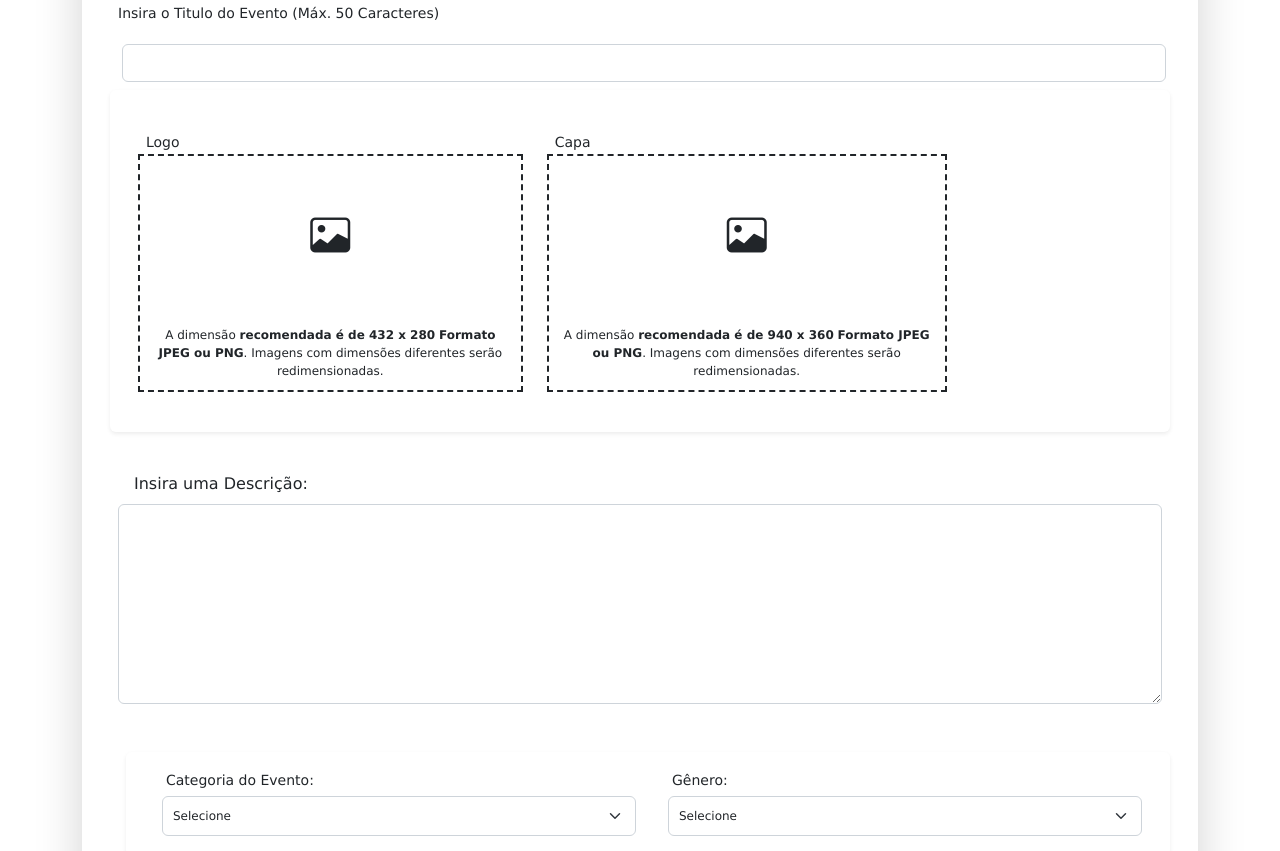
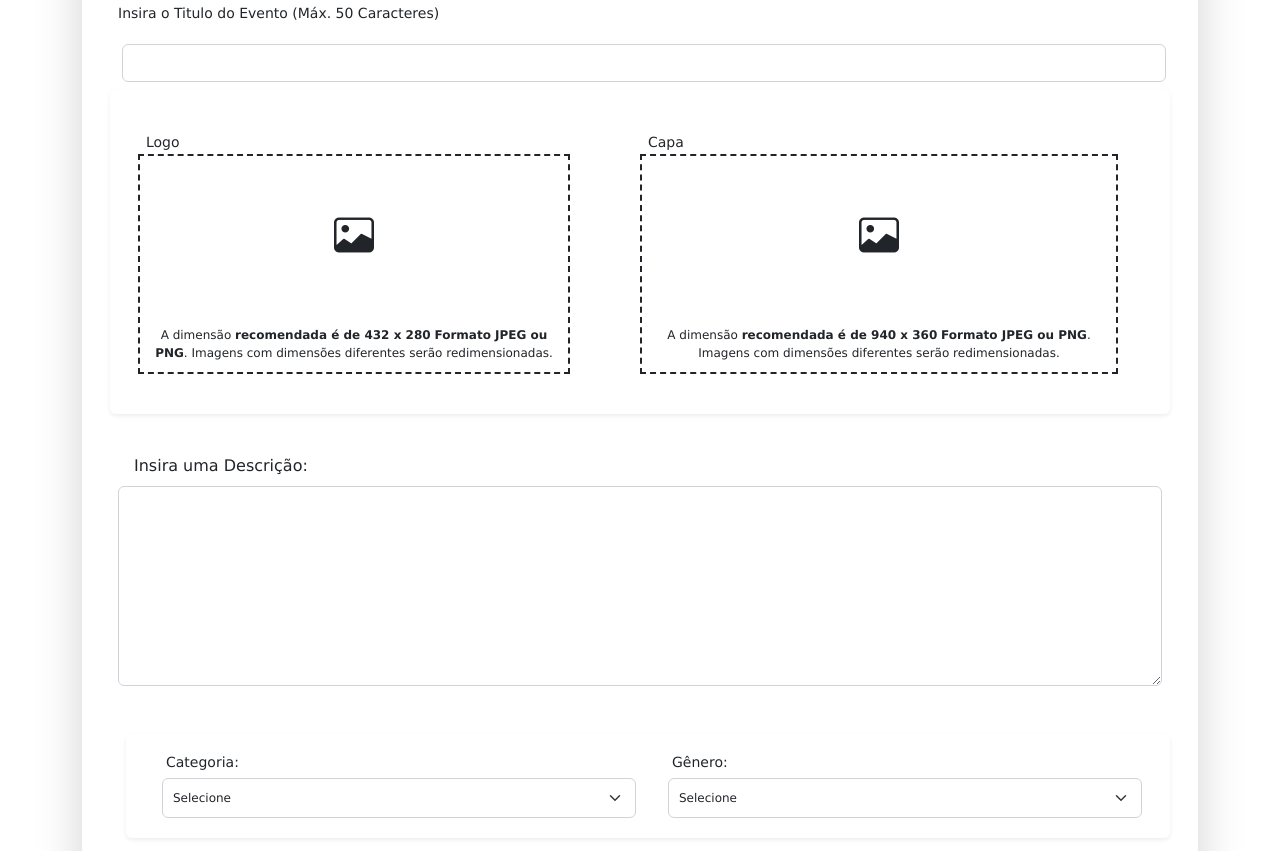
Before and after one commit to FelpSC/Formulario_bootstrap, a website: page index.html in a window 1280 px wide. Shown: the part 1355-2206 px from the top of the page. Drawn offline with nearby package versions, Linux system fonts and the light colour scheme.

Commit message:
ajuestes

```diff
--- a/formulario-home.css
+++ b/formulario-home.css
@@ -156,9 +156,9 @@ form h3{
 }
 
 .img-capa{
-    max-width: 940px;
+    max-width: 600px;
     max-height: 360px;
-    min-width: 400px;
+    min-width: 300px;
     min-height: 200px;
     cursor: pointer;
 }
--- a/index.html
+++ b/index.html
@@ -169,10 +169,10 @@
 
                      <!-- INFO - IMAGENS -->
 
-                    <div class="container-fluid p-3 shadow-sm">
-                        <div class="info-img container row my-4 col-md-10 d-flex flex-wrap justify-content-around">
+                    <div class="container p-3 shadow-sm">
+                        <div class="info-img container row my-4 d-flex flex-wrap justify-content-around">
 
-                            <div class="col">
+                            <div class="col container">
                                 <small class="p-2">Logo</small>
                                 <label for="inputgroupfile" class="img-logo picture">
                                     <div class="text-center d-flex flex-column justify-content-end">
@@ -186,10 +186,10 @@
                                 <input type="file" name="picture_input" accept="image/*" id="inputgroupfile">
                             </div>
 
-                            <div class="col">
+                            <div class="col container-fluid">
                                 <small class="p-2">Capa</small>
                                 <label for="inputgroupfile" class="img-capa picture">
-                                    <div class="text-center d-flex flex-column">
+                                    <div class="text-center  d-flex flex-column">
                                         <i class="bi-image fs-1"></i>
                                         <small class="lh-5">A dimensão <span>recomendada é de 940 x 360</span>
                                             <span>Formato JPEG ou PNG</span>.
@@ -221,7 +221,7 @@
                             <div class="evento-categoria container p-2 my-5 ms-2 col shadow-sm d-flex flex-wrap g-2 justify-content-evenly">
                                 <div class="row col-6 p-2">
                                     <label for="categoria-tipo">
-                                        <small class="p-2">Categoria do Evento:</small>
+                                        <small class="p-2">Categoria:</small>
                                         <select name="tipo-evento" id="tipo_evento" class="form-select m-1">
                                             <option value="" class="text-muted">Selecione</option>
                                             <option value="Eventos">Eventos</option>
```
